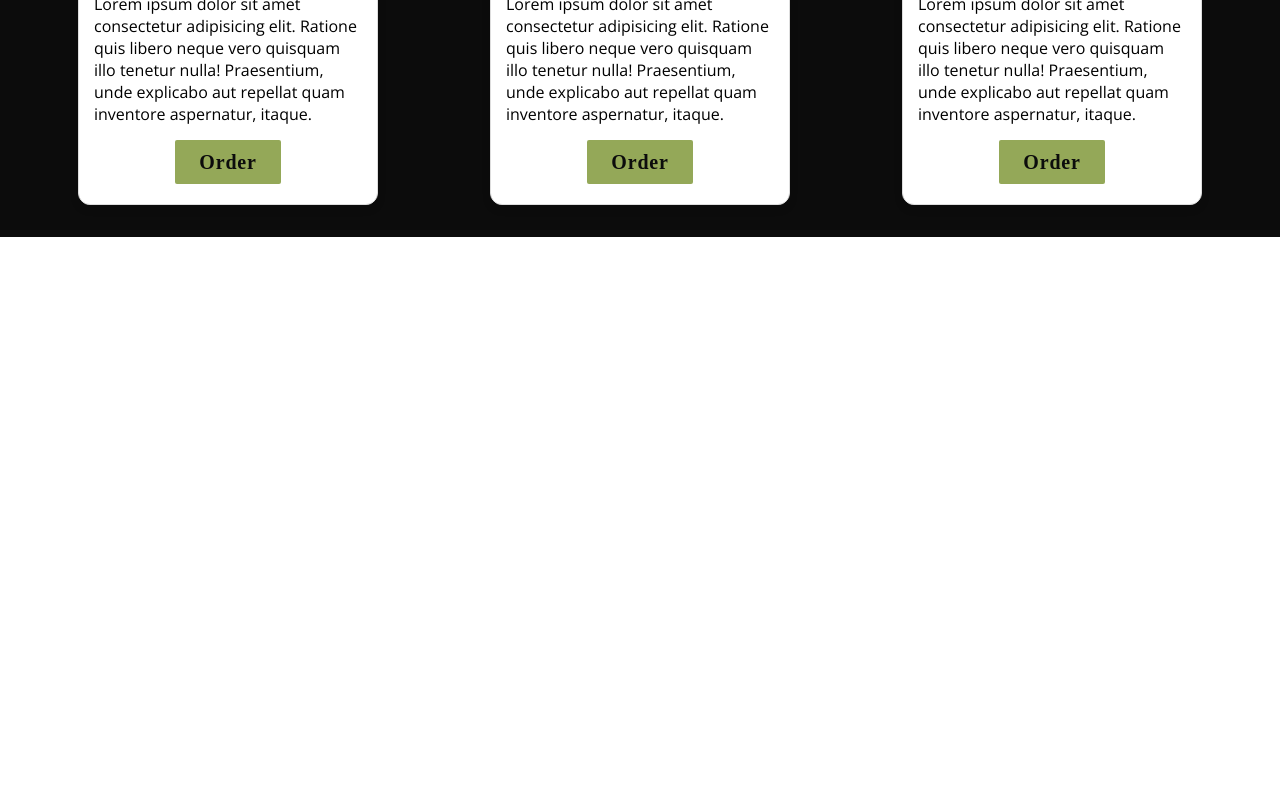
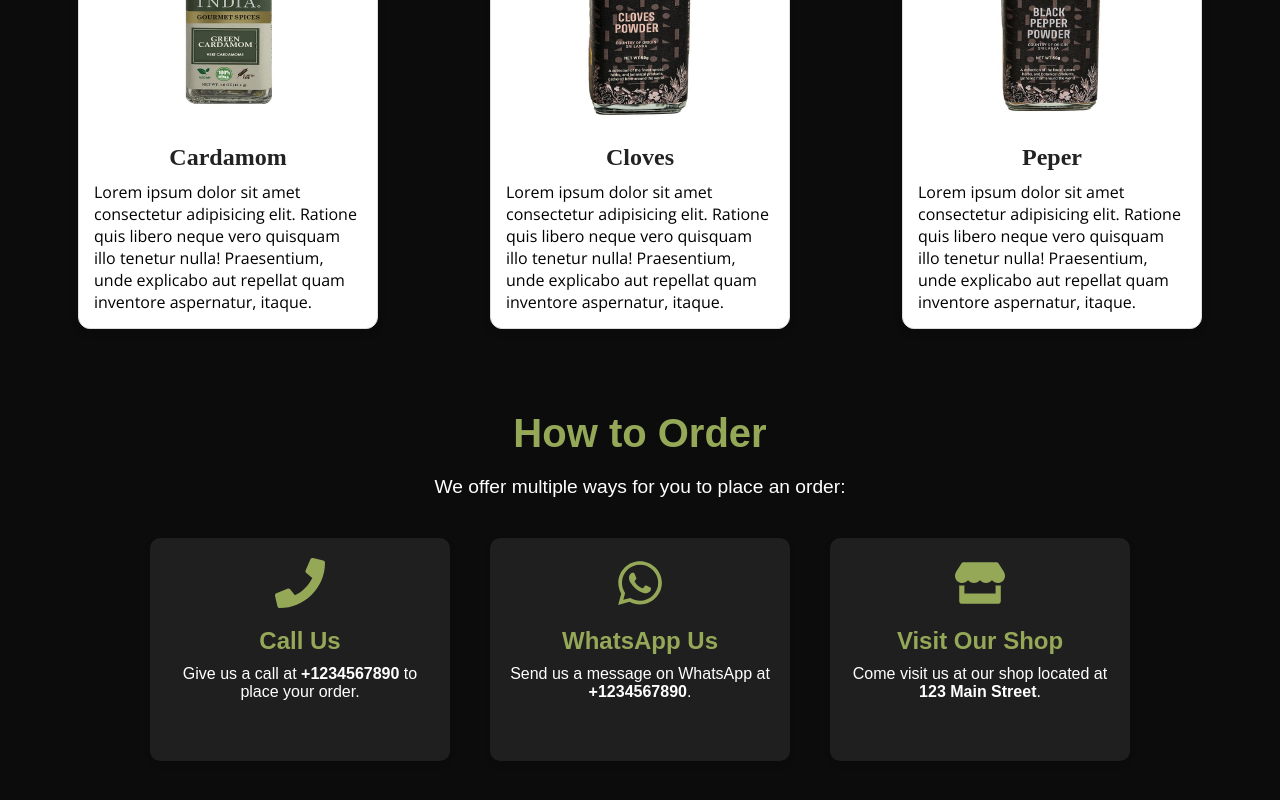
Before and after one commit to MrKavishan/E-Commerce, a React (Create React App) app in the folder spm/: page / in a window 1280 px wide. Shown: the part 1078-1878 px from the top of the page. Before the commit the page ends 1315 px from the top, so only its background shows below. Built offline with nearby package versions, Linux system fonts and the light colour scheme; a web font is replaced by a local one.

Commit message:
added order component and upadated previous codes

```diff
--- a/spm/package.json
+++ b/spm/package.json
@@ -7,6 +7,7 @@
     "@testing-library/react": "^16.2.0",
     "@testing-library/user-event": "^13.5.0",
     "cra-template": "1.2.0",
+    "framer-motion": "^12.4.1",
     "react": "^18.3.1",
     "react-dom": "^18.3.1",
     "react-icons": "^5.4.0",
--- a/spm/src/App.js
+++ b/spm/src/App.js
@@ -9,6 +9,7 @@ function App() {
       <Navbar/>
       <Header/>
       <Products/>
+
     </div>
   );
 }
--- a/spm/src/Container/Header/Header.css
+++ b/spm/src/Container/Header/Header.css
@@ -5,6 +5,7 @@
     width: 100%;
     padding: 0 20px;
     background-color: var(--color-black);
+    min-height: 90vh;
   }
 
   .header-content {
--- a/spm/src/Container/Header/Header.jsx
+++ b/spm/src/Container/Header/Header.jsx
@@ -16,7 +16,7 @@ const Header = () => {
 
   return (
     <>
-      <div className='header header__wrapper section__padding'>
+      <div className='header header__wrapper section__padding ' id='home'>
         <div className='header-content'>
           <SubHeading title="Chase The New Flavour" />
           <h1 className='header-section-h1'>
--- /dev/null
+++ b/spm/src/Container/HowToOrder/HowToOrder.css
@@ -0,0 +1,55 @@
+.how-to-order {
+    text-align: center;
+    padding: 50px 20px;
+    background-color: var(--color-black);
+    color: #fff;
+    font-family: "Poppins", sans-serif;
+  }
+
+  .how-to-order h1 {
+    font-size: 2.5rem;
+    margin-bottom: 20px;
+    color:var(--color-green);
+  }
+
+  .how-to-order p {
+    font-size: 1.2rem;
+    margin-bottom: 40px;
+    color: #fff;
+  }
+
+  .order-methods {
+    display: flex;
+    justify-content: center;
+    gap: 40px;
+    flex-wrap: wrap;
+  }
+
+  .method {
+    background: #ffffff14;
+    border-radius: 10px;
+    box-shadow: 0 4px 6px rgba(0, 0, 0, 0.1);
+    padding: 20px;
+    width: 300px;
+    text-align: center;
+    transition: transform 0.3s ease, box-shadow 0.3s ease;
+  }
+
+  .method:hover {
+    box-shadow: 0 8px 12px rgba(0, 0, 0, 0.2);
+  }
+
+  .method svg {
+    margin-bottom: 15px;
+  }
+
+  .method h3 {
+    font-size: 1.5rem;
+    margin-bottom: 10px;
+    color: var(--color-green);
+  }
+
+  .method p {
+    font-size: 1rem;
+    color: #fff;
+  }
--- /dev/null
+++ b/spm/src/Container/HowToOrder/HowToOrder.jsx
@@ -0,0 +1,56 @@
+import React from "react";
+import { FaPhone, FaWhatsapp, FaStore } from "react-icons/fa";
+import { motion } from "framer-motion";
+import './HowToOrder.css';
+
+const HowToOrder = () => {
+  return (
+    <motion.div
+      initial={{ opacity: 0 }}
+      animate={{ opacity: 1 }}
+      exit={{ opacity: 0 }}
+      transition={{ duration: 0.5 }}
+      className="how-to-order"
+    >
+      <h1>How to Order</h1>
+      <p>We offer multiple ways for you to place an order:</p>
+
+      <div className="order-methods">
+
+        <motion.div
+          className="method"
+          whileHover={{ scale: 1.05 }}
+          transition={{ type: "spring", stiffness: 300 }}
+        >
+          <FaPhone size={50} color="var(--color-green)" />
+          <h3>Call Us</h3>
+          <p>Give us a call at <strong>+1234567890</strong> to place your order.</p>
+        </motion.div>
+
+
+        <motion.div
+          className="method"
+          whileHover={{ scale: 1.05 }}
+          transition={{ type: "spring", stiffness: 300 }}
+        >
+          <FaWhatsapp size={50} color="var(--color-green)" />
+          <h3>WhatsApp Us</h3>
+          <p>Send us a message on WhatsApp at <strong>+1234567890</strong>.</p>
+        </motion.div>
+
+
+        <motion.div
+          className="method"
+          whileHover={{ scale: 1.05 }}
+          transition={{ type: "spring", stiffness: 300 }}
+        >
+          <FaStore size={50} color="var(--color-green)" />
+          <h3>Visit Our Shop</h3>
+          <p>Come visit us at our shop located at <strong>123 Main Street</strong>.</p>
+        </motion.div>
+      </div>
+    </motion.div>
+  );
+};
+
+export default HowToOrder;
--- a/spm/src/Container/Products/Products.jsx
+++ b/spm/src/Container/Products/Products.jsx
@@ -3,6 +3,7 @@ import crdmom from '../../assets/cardamom.jpg';
 import clove from '../../assets/cloves.jpg';
 import peper from '../../assets/peper.jpg';
 import './products.css';
+import HowToOrder from '../HowToOrder/HowToOrder';
 
 const Products = () => (
   <section className='products section__padding'id='products'>
@@ -16,7 +17,7 @@ const Products = () => (
       <p>Lorem ipsum dolor sit amet consectetur adipisicing elit.
         Ratione quis libero neque vero quisquam illo tenetur nulla! Praesentium,
         unde explicabo aut repellat quam inventore aspernatur, itaque.</p>
-        <button type='button' className='custom__button' >Order</button>
+
     </div>
     <div className='cloves'>
       <img src={clove} alt=''/>
@@ -24,7 +25,7 @@ const Products = () => (
       <p>Lorem ipsum dolor sit amet consectetur adipisicing elit.
         Ratione quis libero neque vero quisquam illo tenetur nulla! Praesentium,
         unde explicabo aut repellat quam inventore aspernatur, itaque.</p>
-        <button type='button'className='custom__button'>Order</button>
+
     </div>
     <div className='peper'>
       <img src={peper} alt=''/>
@@ -32,9 +33,10 @@ const Products = () => (
       <p>Lorem ipsum dolor sit amet consectetur adipisicing elit.
         Ratione quis libero neque vero quisquam illo tenetur nulla! Praesentium,
         unde explicabo aut repellat quam inventore aspernatur, itaque.</p>
-        <button type='button'className='custom__button' >Order</button>
+
     </div>
     </div>
+    <HowToOrder/>
     </section>
 
 );
--- a/spm/src/Container/Products/products.css
+++ b/spm/src/Container/Products/products.css
@@ -2,6 +2,8 @@
 .products {
     width: 100%;
       background-color:var(--color-black);
+      min-height: 100vh;
+
 
     }
 
@@ -9,6 +11,7 @@
       text-align: center;
       font-size: 50px;
       margin-bottom: 20px;
+      margin-top: 3rem;
       color:var(--color-green);
     }
 
@@ -30,6 +33,7 @@
       overflow: hidden;
       text-align: center;
       transition: transform 0.3s, box-shadow 0.3s;
+      margin-bottom: 2rem;
     }
 
     .prdcard > div:hover {
```
Also changed, not shown: 1 other file (tests, documents, lock files or other folders).
